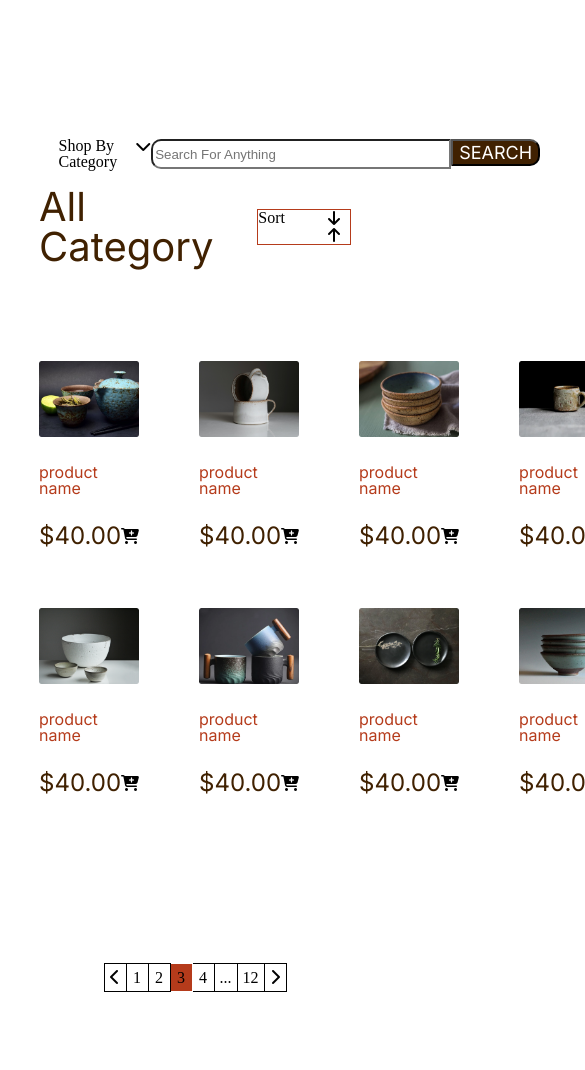
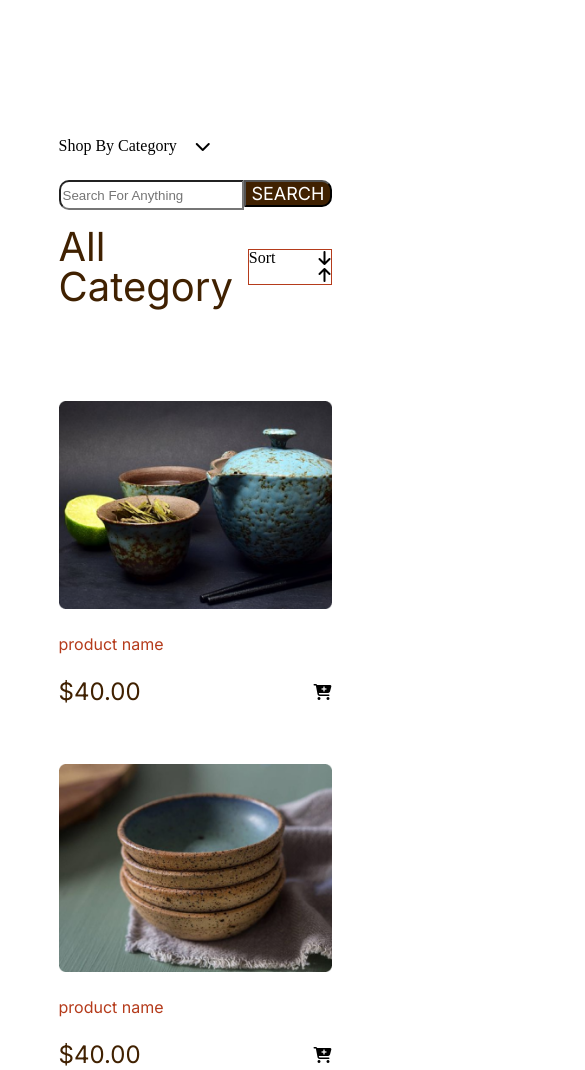
Before and after one commit to chiabera/final-project, a plain HTML site: page artworks.html in a window 390 px wide. Shown: the part 600-1670 px from the top of the page, 585 px wide, since content can reach past the window. Drawn offline with Linux system fonts and the light colour scheme.

Commit message:
responsive Artworks added

```diff
--- a/CSS/mobile.css
+++ b/CSS/mobile.css
@@ -13,13 +13,47 @@
 
   }
 
-  @media (max-width: 604px) {
+  @media (max-width: 664px) {
     .logo_link {
         display: flex;
         flex-direction: column;
-    }}
+    }
 
-@media (max-width: 490px) {
+    footer {
+        display: flex;
+        flex-direction: column;
+        align-items: center;
+        justify-content: center;
+        text-align: center;
+    }
+
+.search {
+    flex-direction: column;
+    align-items: start;
+    gap: 25px;
+
+}
+.category_products {
+    grid-template-columns: 1fr;
+}
+
+.category_pic2,
+.category_pic5,
+.category_pic6,
+.category_pic7,
+.category_pic8 {
+    display: none;
+}
+
+.category_pic1 img, .category_pic3 img, .category_pic4 img {
+    width: 100%;
+
+}
+
+
+}
+
+@media (max-width: 493px) {
     .hero {
         padding: 20px;
     }
@@ -83,16 +117,14 @@
 
     }
 
-    footer {
-        display: flex;
-        flex-direction: column;
-        align-items: center;
-        justify-content: center;
-        text-align: center;
-    }
+
 
     .subscribe_header {
         text-align: center;
     }
 
+    .hero_title {
+        font-size: 2rem;
+    }
+
 }
--- a/CSS/style.css
+++ b/CSS/style.css
@@ -380,7 +380,7 @@
   }
 
   .search_input {
-    width: 300px;
+    width: 100%;
     height: 30px;
     border-radius: 10px 0px 0px 10px;
   }
@@ -399,7 +399,7 @@
 
   .categiry {
 
-    width: 80%;
+    width: 70%;
     margin: 0 auto;}
 
     .filter {
--- a/artworks.html
+++ b/artworks.html
@@ -78,14 +78,14 @@
         <i class="fa-solid fa-arrow-up"></i></div>
     </div></div>
 <div class="category_products">
-    <div class="category_pics">
+    <div class="category_pics category_pic1">
         <img src="images/category1.png" alt="">
         <p class="category_name" >product name</p>
         <div class="price_cart">
         <p class="category_price">$40.00</p>
         <i class="fa-solid fa-cart-plus"></i></div>
       </div>
-    <div class="category_pics">
+    <div class="category_pics category_pic2">
         <img src="images/category2.png" alt="">
         <p class="category_name" >product name</p>
         <div class="price_cart">
@@ -94,14 +94,14 @@
           <i class="fa-solid fa-cart-plus"></i>
         </div>
     </div>
-    <div class="category_pics">
+    <div class="category_pics category_pic3">
        <img src="images/category3.png" alt="">
       <p class="category_name" >product name</p>
       <div class="price_cart">
         <p class="category_price">$40.00</p>
         <i class="fa-solid fa-cart-plus"></i></div>
     </div>
-    <div class="category_pics">
+    <div class="category_pics category_pic4">
 <img src="images/category4.png" alt="">
     <p class="category_name" >product name</p>
     <div class="price_cart">
@@ -109,7 +109,7 @@
       <p class="category_price">$40.00</p>
       <i class="fa-solid fa-cart-plus"></i></div>
     </div>
-        <div class="category_pics">
+        <div class="category_pics category_pic5">
         <img src="images/category5.png" alt="">
         <p class="category_name" >product name</p>
         <div class="price_cart">
@@ -117,15 +117,15 @@
           <p class="category_price">$40.00</p>
           <i class="fa-solid fa-cart-plus"></i></div>
         </div>
-        <div class="category_pics">
-        <img src="images/category6.png" alt="">
+        <div class="category_pics category_pic6">
+        <img  src="images/category6.png" alt="">
     <p class="category_name" >product name</p>
     <div class="price_cart">
 
       <p class="category_price">$40.00</p>
       <i class="fa-solid fa-cart-plus"></i></div>
     </div>
-    <div class="category_pics">
+    <div class="category_pics category_pic7">
         <img src="images/category7.png" alt="">
         <p class="category_name" >product name</p>
         <div class="price_cart">
@@ -133,7 +133,7 @@
           <p class="category_price">$40.00</p>
           <i class="fa-solid fa-cart-plus"></i></div>
         </div>
-    <div class="category_pics">
+    <div class="category_pics category_pic8">
         <img src="images/category8.png" alt="">
         <p class="category_name" >product name</p>
         <div class="price_cart">
```
